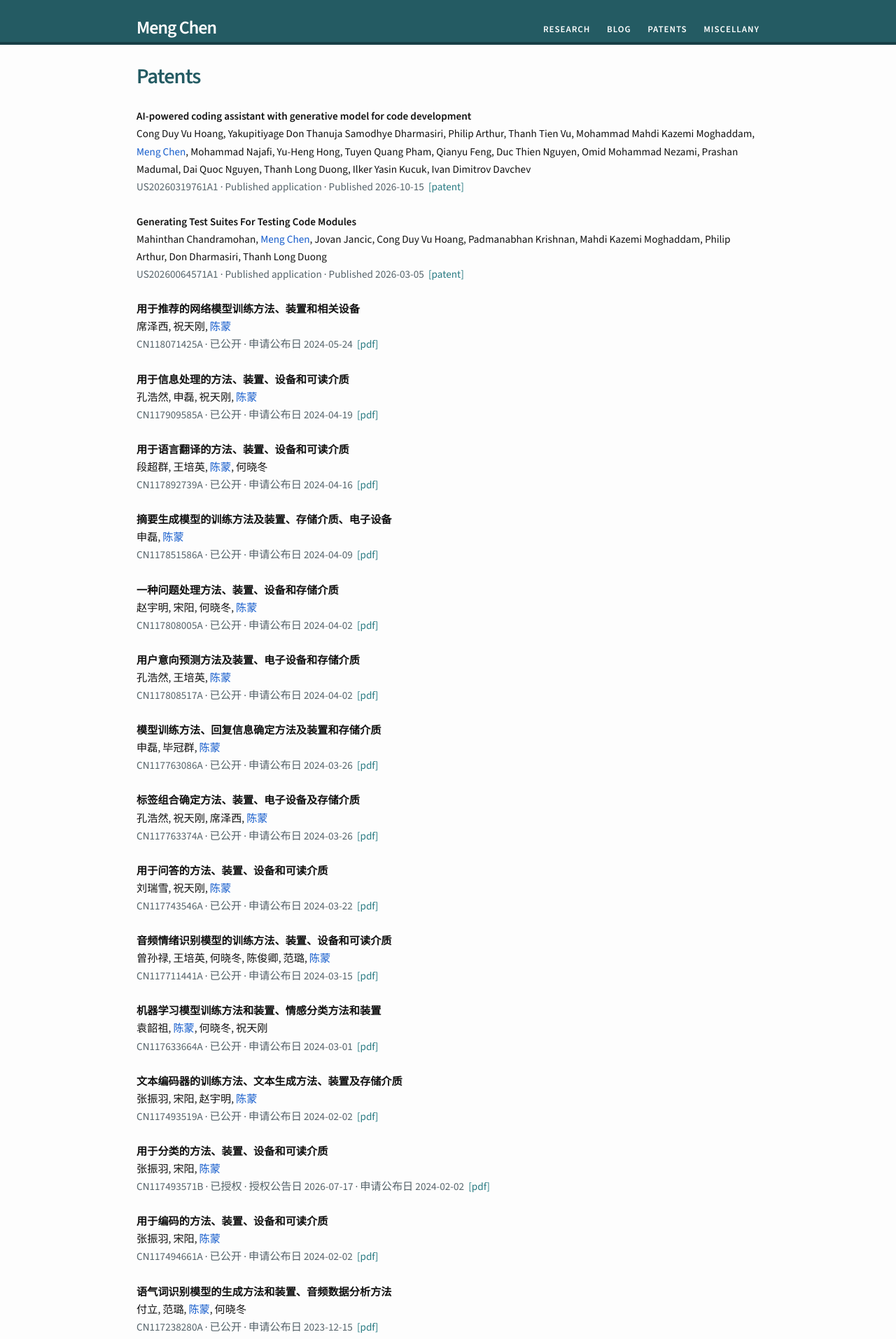
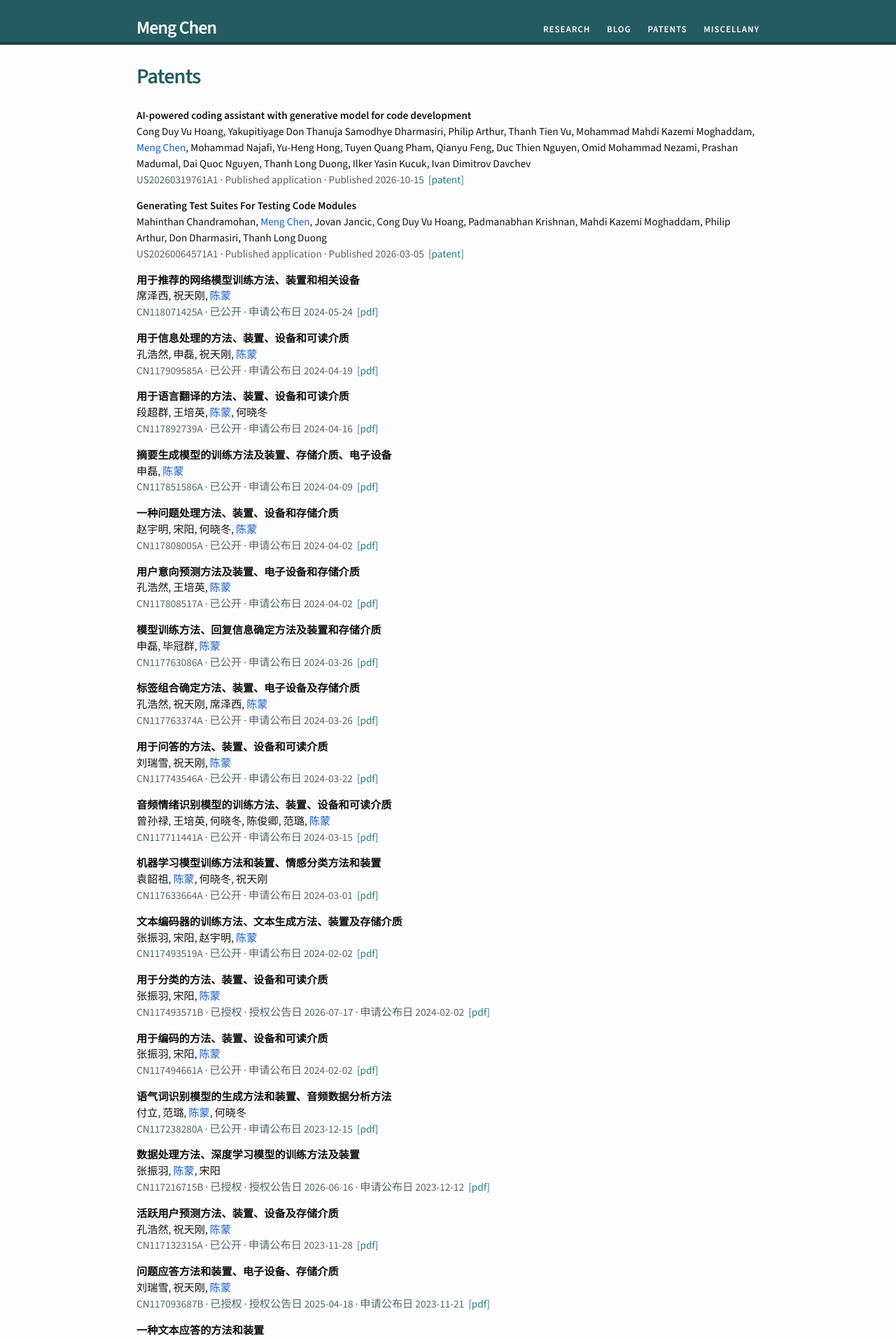
Before and after one commit to chenmengdx/chenmengdx.github.io, a Jekyll site: the page built from patents.html, in a window 1280 px wide. Shown: the top 1914 px of the page at 70% size. Built offline with Jekyll 4.4.1, drawn with Linux system fonts in a browser that asks for light colours; some web fonts are replaced.

Commit message:
Match patent spacing to publications page

```diff
--- a/_sass/_patents.scss
+++ b/_sass/_patents.scss
@@ -9,10 +9,10 @@
 
 .patent-list {
     font-family: "Source Sans 3", "Patent WenKai", "Kaiti SC", STKaiti, KaiTi, serif;
-    line-height: 1.65;
+    line-height: $base-line-height;
 
     .patent-entry {
-        margin-bottom: 1.65em;
+        margin-bottom: $spacing-unit / 2;
     }
 
     .patent-title {
```
